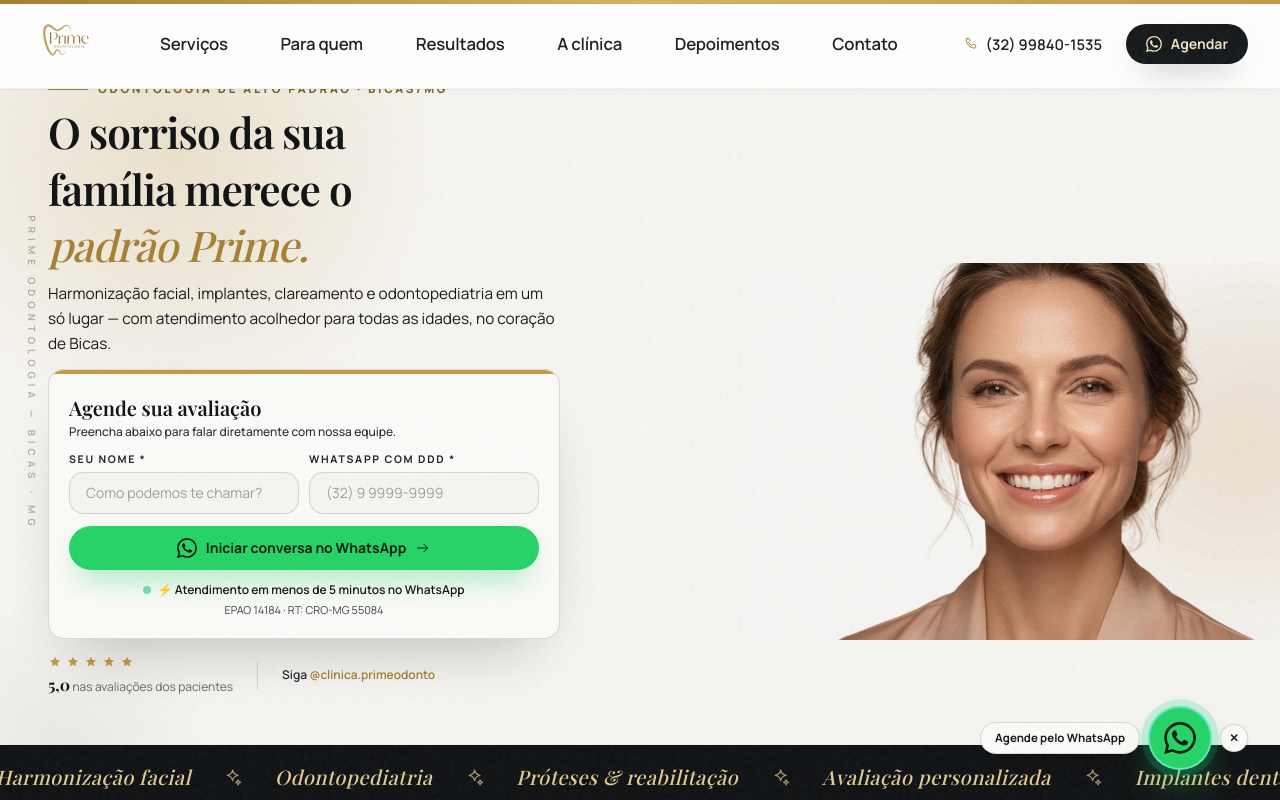
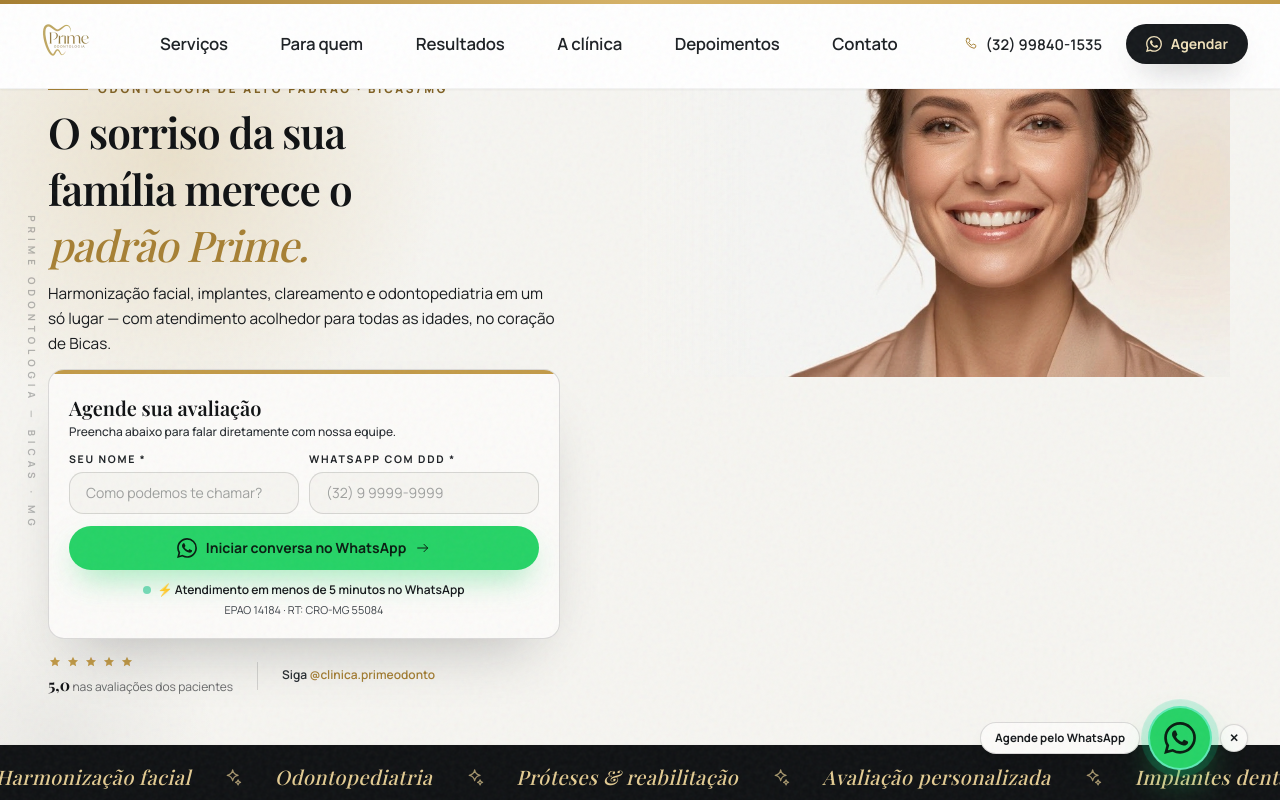
Before and after one commit to nilosvt-sudo/Prime-Odontologia, a React (Vite) app: page / in a window 1280 px wide. Shown: the top 800 px of the page. Built offline with nearby package versions, Linux system fonts and the light colour scheme; a web font is replaced by a local one.

Commit message:
feat: ajusta foto da hero preenchendo quadrante direito com justify-start items-end e lg:-ml-[50px]

```diff
--- a/src/components/Hero.tsx
+++ b/src/components/Hero.tsx
@@ -199,12 +199,12 @@ export default function Hero() {
         </motion.div>
       </div>
 
-      {/* Coluna direita — Imagem sem distorção ou corte, alinhada à base com cabeça inteira visível */}
-      <div className="order-last lg:order-2 relative w-full lg:w-1/2 h-full min-h-[500px] sm:min-h-[580px] lg:min-h-[640px] flex items-end justify-center lg:justify-end overflow-hidden self-stretch pt-0 mt-0 pb-0 mb-0">
+      {/* Coluna direita — Preenche o quadrante direito de cima a baixo, puxada para a esquerda */}
+      <div className="order-last lg:order-2 w-full lg:w-1/2 h-full relative overflow-hidden self-stretch flex justify-start items-end p-0 m-0">
         <img
           src="/hero-sorriso.jpg"
           alt="Sorriso radiante — Prime Odontologia"
-          className="w-auto h-full max-h-[520px] sm:max-h-[580px] lg:max-h-[620px] object-contain object-bottom block align-bottom mx-auto lg:mx-0 lg:ml-auto drop-shadow-none !filter-none select-none"
+          className="w-auto h-full max-h-[100%] min-h-[580px] lg:min-h-full block align-bottom object-cover object-bottom lg:-ml-[50px] drop-shadow-none !filter-none select-none"
         />
         {/* Fusão suave de estúdio com o fundo do site na lateral esquerda */}
         <div className="absolute inset-y-0 left-0 w-28 bg-gradient-to-r from-paper via-paper/40 to-transparent pointer-events-none hidden lg:block z-10" />
```
